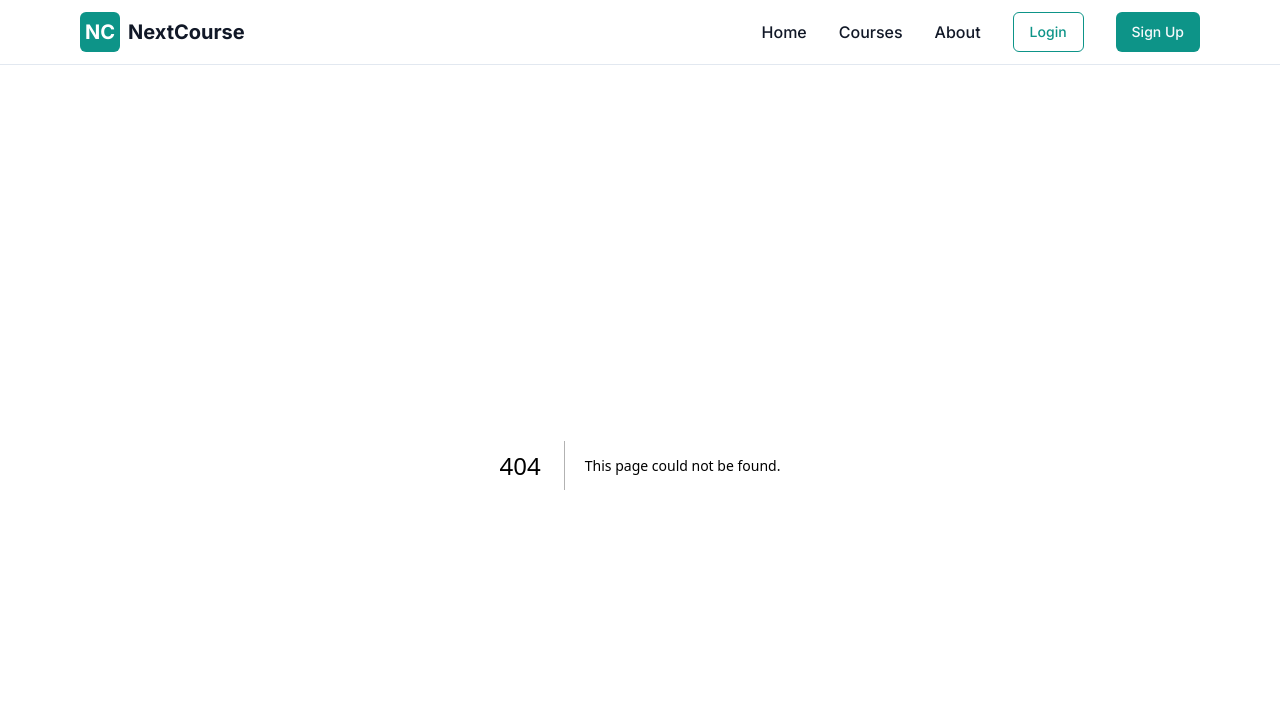
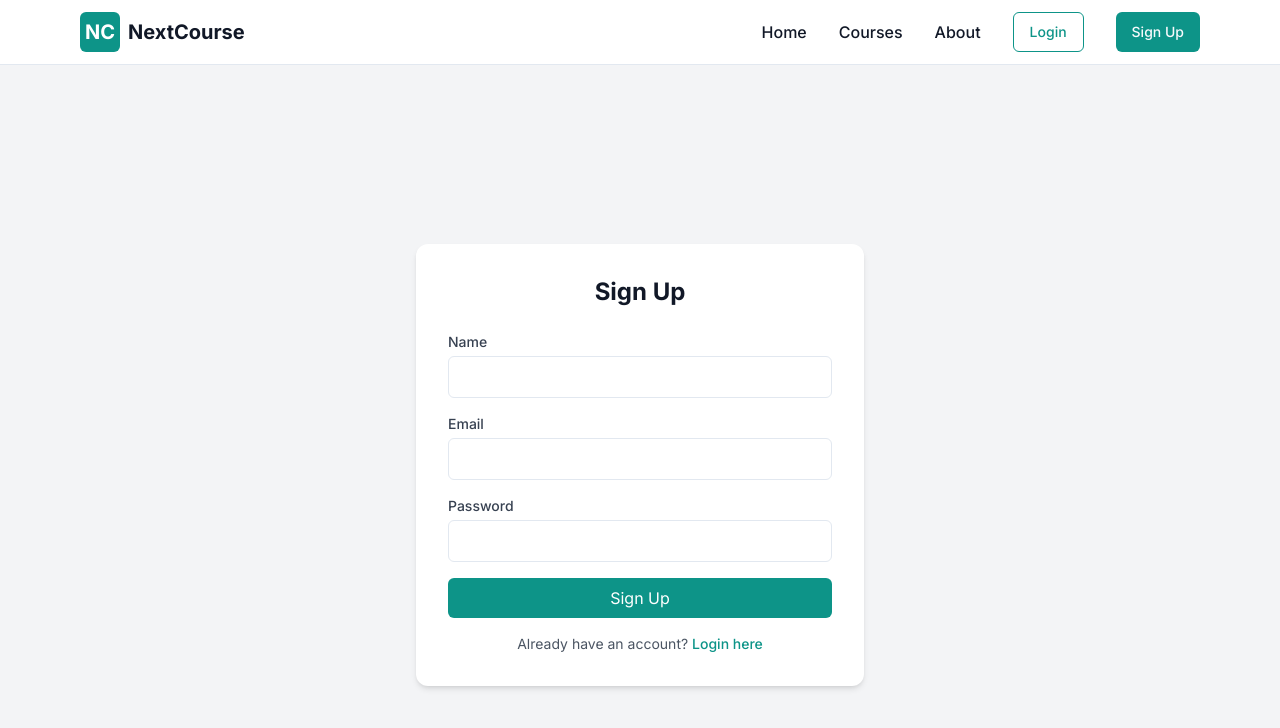
Before and after one commit to ffauzan/capstonelai, a Next.js app: page /auth/signup in a window 1280 px wide. Before the commit this address had no page. Shown: the top 728 px of the page. Built offline with nearby package versions, Linux system fonts and the light colour scheme.

Commit message:
loginsignup

```diff
--- /dev/null
+++ b/app/auth/login/page.tsx
@@ -0,0 +1,56 @@
+"use client"
+
+import { useState } from "react"
+import Link from "next/link"
+
+export default function LoginPage() {
+  const [email, setEmail] = useState("")
+  const [password, setPassword] = useState("")
+
+  const handleLogin = (e: React.FormEvent) => {
+    e.preventDefault()
+    // TODO: Handle login logic, e.g., fetch POST to backend
+    console.log("Login with:", { email, password })
+  }
+
+  return (
+    <main className="min-h-screen flex items-center justify-center bg-gray-100">
+      <div className="bg-white p-8 rounded-xl shadow-md w-full max-w-md">
+        <h2 className="text-2xl font-bold mb-6 text-gray-900 text-center">Login</h2>
+        <form onSubmit={handleLogin} className="space-y-4">
+          <div>
+            <label htmlFor="email" className="block text-sm font-medium text-gray-700">Email</label>
+            <input
+              id="email"
+              type="email"
+              className="mt-1 w-full px-4 py-2 border rounded-md"
+              value={email}
+              onChange={(e) => setEmail(e.target.value)}
+              required
+            />
+          </div>
+          <div>
+            <label htmlFor="password" className="block text-sm font-medium text-gray-700">Password</label>
+            <input
+              id="password"
+              type="password"
+              className="mt-1 w-full px-4 py-2 border rounded-md"
+              value={password}
+              onChange={(e) => setPassword(e.target.value)}
+              required
+            />
+          </div>
+          <button type="submit" className="w-full bg-teal-600 text-white py-2 rounded-md hover:bg-teal-700 transition">
+            Login
+          </button>
+        </form>
+        <p className="mt-4 text-center text-sm text-gray-600">
+          Don't have an account?{" "}
+          <Link href="/auth/signup" className="text-teal-600 font-medium hover:underline">
+            Sign up here
+          </Link>
+        </p>
+      </div>
+    </main>
+  )
+}
--- /dev/null
+++ b/app/auth/signup/page.tsx
@@ -0,0 +1,68 @@
+"use client"
+
+import { useState } from "react"
+import Link from "next/link"
+
+export default function SignupPage() {
+  const [name, setName] = useState("")
+  const [email, setEmail] = useState("")
+  const [password, setPassword] = useState("")
+
+  const handleSignup = (e: React.FormEvent) => {
+    e.preventDefault()
+    // TODO: Handle signup logic, e.g., fetch POST to backend
+    console.log("Sign up with:", { name, email, password })
+  }
+
+  return (
+    <main className="min-h-screen flex items-center justify-center bg-gray-100">
+      <div className="bg-white p-8 rounded-xl shadow-md w-full max-w-md">
+        <h2 className="text-2xl font-bold mb-6 text-gray-900 text-center">Sign Up</h2>
+        <form onSubmit={handleSignup} className="space-y-4">
+          <div>
+            <label htmlFor="name" className="block text-sm font-medium text-gray-700">Name</label>
+            <input
+              id="name"
+              type="text"
+              className="mt-1 w-full px-4 py-2 border rounded-md"
+              value={name}
+              onChange={(e) => setName(e.target.value)}
+              required
+            />
+          </div>
+          <div>
+            <label htmlFor="email" className="block text-sm font-medium text-gray-700">Email</label>
+            <input
+              id="email"
+              type="email"
+              className="mt-1 w-full px-4 py-2 border rounded-md"
+              value={email}
+              onChange={(e) => setEmail(e.target.value)}
+              required
+            />
+          </div>
+          <div>
+            <label htmlFor="password" className="block text-sm font-medium text-gray-700">Password</label>
+            <input
+              id="password"
+              type="password"
+              className="mt-1 w-full px-4 py-2 border rounded-md"
+              value={password}
+              onChange={(e) => setPassword(e.target.value)}
+              required
+            />
+          </div>
+          <button type="submit" className="w-full bg-teal-600 text-white py-2 rounded-md hover:bg-teal-700 transition">
+            Sign Up
+          </button>
+        </form>
+        <p className="mt-4 text-center text-sm text-gray-600">
+          Already have an account?{" "}
+          <Link href="/auth/login" className="text-teal-600 font-medium hover:underline">
+            Login here
+          </Link>
+        </p>
+      </div>
+    </main>
+  )
+}
--- /dev/null
+++ b/app/courses/page.tsx
@@ -0,0 +1,16 @@
+import CourseCard from "@/components/course-card"
+import { courses } from "@/lib/data"
+
+export default function CoursesPage() {
+  return (
+    <main className="min-h-screen p-8 bg-gray-50">
+      <h1 className="text-3xl font-bold mb-6 text-gray-900">All Courses</h1>
+
+      <div className="grid grid-cols-1 md:grid-cols-2 lg:grid-cols-3 gap-6">
+        {courses.map((course) => (
+          <CourseCard key={course.id} course={course} />
+        ))}
+      </div>
+    </main>
+  )
+}
--- a/components/header.tsx
+++ b/components/header.tsx
@@ -31,10 +31,16 @@ export default function Header() {
             <Link href="/about" className="text-gray-900 font-medium hover:text-teal-600 transition-colors">
               About
             </Link>
+            <Link href="/auth/login">
               <Button variant="outline" className="border-teal-600 text-teal-600 hover:bg-teal-50">
                 Login
               </Button>
-            <Button className="bg-teal-600 hover:bg-teal-700">Sign Up</Button>
+            </Link>
+            <Link href="/auth/signup">
+              <Button className="bg-teal-600 hover:bg-teal-700">
+                Sign Up
+              </Button>
+            </Link>
           </nav>
 
           {/* Mobile Menu Button */}
@@ -69,10 +75,16 @@ export default function Header() {
                 About
               </Link>
               <div className="flex space-x-4 pt-2">
+                <Link href="/auth/login" className="w-full" onClick={() => setIsMenuOpen(false)}>
                   <Button variant="outline" className="border-teal-600 text-teal-600 hover:bg-teal-50 w-full">
                     Login
                   </Button>
-                <Button className="bg-teal-600 hover:bg-teal-700 w-full">Sign Up</Button>
+                </Link>
+                <Link href="/auth/signup" className="w-full" onClick={() => setIsMenuOpen(false)}>
+                  <Button className="bg-teal-600 hover:bg-teal-700 w-full">
+                    Sign Up
+                  </Button>
+                </Link>
               </div>
             </nav>
           </div>
```
Lines whose indentation alone changed are shown as unchanged.
